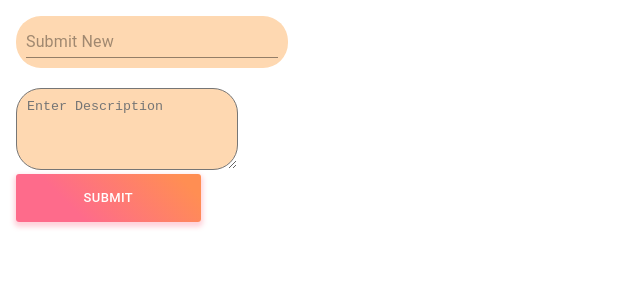
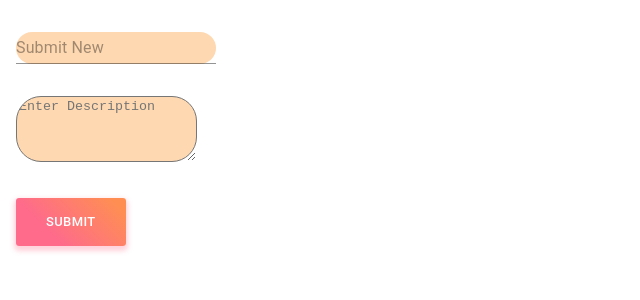
Before and after one commit to fcodelabs/training-web, a React (Create React App) app: page / in a window 1280 px wide. Shown: the top 300 px of the page, without its empty margins (0-640 px from the left). Built offline with nearby package versions, Linux system fonts and the light colour scheme.

Commit message:
Changes Done

```diff
--- a/src/component/DiaryHome.js
+++ b/src/component/DiaryHome.js
@@ -17,20 +17,20 @@ export default function DiaryHome() {
   };
 
   return (
-    <Box p={2} bgcolor="background.paper">
-      <form className={classes.root} noValidate autoComplete="off">
+    <form className={classes.root} noValidate autoComplete="off">
+      <Box m={2} pt={2} bgcolor="background.paper" flexDirection="column">
         <TextField
-          underlineShow={true}
+          underlineShow={false}
           color="white"
           id="Title"
           placeholder="Submit New"
           value={title}
           onChange={(e) => setTitle(e.target.value)}
-          inputStyle={{ color: "white", padding: "0 15px" }}
+          inputStyle={{ color: "white", padding: "0 25px" }}
           style={{ background: "#fed8b1", borderRadius: 25 }}
         />
-        <br />
-        <br />
+      </Box>
+      <Box m={2} pt={2} bgcolor="background.paper" flexDirection="column">
         <TextareaAutosize
           id="Description"
           label="Description"
@@ -43,20 +43,20 @@ export default function DiaryHome() {
           style={{ background: "#fed8b1", borderRadius: 25 }}
           onChange={(e) => setDescription(e.target.value)}
         />
-        <br />
+      </Box>
+      <Box m={2} pt={2} bgcolor="background.paper" flexDirection="column">
         <Button className={classes.btn} size="small" onClick={onClick}>
           Submit
         </Button>
-      </form>
-    </Box>
+      </Box>
+    </form>
   );
 }
 
 const useStyles = makeStyles({
   root: {
     "& > *": {
-      padding: "10px 10px 10px 10px",
-      width: "25ch",
+      width: "200px",
     },
   },
   btn: {
@@ -68,6 +68,4 @@ const useStyles = makeStyles({
     height: 48,
     padding: "0 30px",
   },
-
-
 });
```
